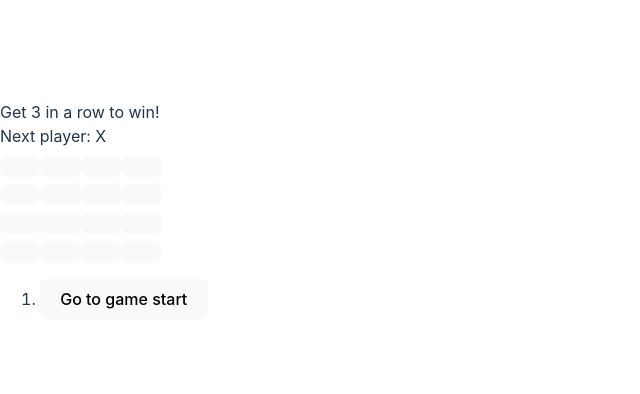
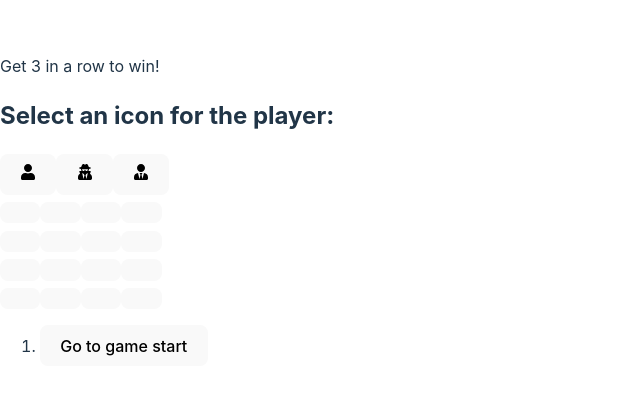
Before and after one commit to MauricioZavalaAr/TicTaacTsx, a React (Vite) app in the folder TicTacTsx/: page / in a window 1280 px wide. Shown: the part 182-576 px from the top of the page, without its empty margins (0-640 px from the left). Built offline with nearby package versions, Linux system fonts and the light colour scheme.

Commit message:
las update

```diff
--- a/TicTacTsx/package.json
+++ b/TicTacTsx/package.json
@@ -12,7 +12,8 @@
     "bootstrap": "^5.3.0",
     "react": "^18.2.0",
     "react-bootstrap": "^2.8.0",
-    "react-dom": "^18.2.0"
+    "react-dom": "^18.2.0",
+    "react-icons": "^4.10.1"
   },
   "devDependencies": {
     "@types/react": "^18.0.27",
--- a/TicTacTsx/src/Components/Game.tsx
+++ b/TicTacTsx/src/Components/Game.tsx
@@ -1,16 +1,18 @@
+
+// // ///////////////////-----------------------
 // import React, { useState } from 'react';
 // import Board from './TicTsx';
 
 // function Game() {
-//   const [history, setHistory] = useState([Array(9).fill(null)]);
+//   const [history, setHistory] = useState([Array(16).fill(null)]);
 //   const [currentMove, setCurrentMove] = useState(0);
 //   const xIsNext = currentMove % 2 === 0;
 //   const currentSquares = history[currentMove];
 
 //   function handlePlay(nextSquares: Array<string | null>) {
-//     const nextHistory = [...history.slice(0, currentMove + 1), nextSquares];
-//     setHistory(nextHistory);
-//     setCurrentMove(nextHistory.length - 1);
+//     setHistory(history.slice(0, currentMove + 1));
+//     setHistory((prevHistory) => [...prevHistory, nextSquares]);
+//     setCurrentMove((prevMove) => prevMove + 1);
 //   }
 
 //   function jumpTo(nextMove: number) {
@@ -40,50 +42,60 @@
 
 // export default Game;
 
+///////////////////////////---------------------------------
+import React, { useState } from 'react';
+import SquareValue from './types';
+import PlayerSelection from './playerSelection';
+import Board from './TicTsx';
 
 
+interface GameProps {
+  playerIcons: { [key: string]: JSX.Element | null };
+}
 
-
-
-///////////////////-----------------------
-import React, { useState } from 'react';
-import Board from './TicTsx';
-
-function Game() {
-  const [history, setHistory] = useState([Array(16).fill(null)]);
+const Game: React.FC<GameProps> = ({ playerIcons }) => {
+  const [history, setHistory] = useState([Array(16).fill('')]);
   const [currentMove, setCurrentMove] = useState(0);
   const xIsNext = currentMove % 2 === 0;
   const currentSquares = history[currentMove];
 
-  function handlePlay(nextSquares: Array<string | null>) {
-    setHistory(history.slice(0, currentMove + 1));
-    setHistory((prevHistory) => [...prevHistory, nextSquares]);
-    setCurrentMove((prevMove) => prevMove + 1);
+  const [selectedPlayerIcons, setSelectedPlayerIcons] = useState({ playerX: null, playerO: null });
+
+  function handlePlay(nextSquares: SquareValue[]) {
+    const nextHistory = [...history.slice(0, currentMove + 1), nextSquares];
+    setHistory(nextHistory);
+    setCurrentMove(nextHistory.length - 1);
   }
 
-  function jumpTo(nextMove: number) {
-    setCurrentMove(nextMove);
+  function handleIconSelect(icon: JSX.Element) {
+    setSelectedPlayerIcons((prevIcons) => {
+      return {
+        ...prevIcons,
+        [xIsNext ? 'playerX' : 'playerO']: icon,
+      };
+    });
   }
 
-  const moves = history.map((squares, move) => {
-    let description = move > 0 ? `Go to move #${move}` : 'Go to game start';
+  const moves = history.map((_, move) => {
+    const description = move > 0 ? 'Go to move #' + move : 'Go to game start';
     return (
       <li key={move}>
-        <button onClick={() => jumpTo(move)}>{description}</button>
+        <button onClick={() => setCurrentMove(move)}>{description}</button>
       </li>
     );
   });
 
   return (
     <div className="game">
+      <PlayerSelection onSelect={handleIconSelect} />
       <div className="game-board">
-        <Board xIsNext={xIsNext} squares={currentSquares} onPlay={handlePlay} />
+        <Board xIsNext={xIsNext} squares={currentSquares} onPlay={handlePlay} playerIcons={selectedPlayerIcons} />
       </div>
       <div className="game-info">
         <ol>{moves}</ol>
       </div>
     </div>
   );
-}
+};
 
 export default Game;
--- a/TicTacTsx/src/Components/TicTsx.tsx
+++ b/TicTacTsx/src/Components/TicTsx.tsx
@@ -1,12 +1,17 @@
+// ///////////// ------------------
 // import React from 'react';
 // import Square from './Square';
-// import calculateWinner from './calculateWinner';
+// import calculateWinner from './calculateWinner'; // Add this line to import the function
 
 // interface BoardProps {
 //   xIsNext: boolean;
 //   squares: Array<string | null>;
 //   onPlay: (nextSquares: Array<string | null>) => void;
 // }
+
+// ///
+
+
 
 // const Board: React.FC<BoardProps> = ({ xIsNext, squares, onPlay }) => {
 //   function handleClick(i: number) {
@@ -28,16 +33,25 @@
 //         <Square value={squares[0]} onSquareClick={() => handleClick(0)} />
 //         <Square value={squares[1]} onSquareClick={() => handleClick(1)} />
 //         <Square value={squares[2]} onSquareClick={() => handleClick(2)} />
+//         <Square value={squares[3]} onSquareClick={() => handleClick(3)} />
 //       </div>
 //       <div className="board-row">
-//         <Square value={squares[3]} onSquareClick={() => handleClick(3)} />
 //         <Square value={squares[4]} onSquareClick={() => handleClick(4)} />
 //         <Square value={squares[5]} onSquareClick={() => handleClick(5)} />
+//         <Square value={squares[6]} onSquareClick={() => handleClick(6)} />
+//         <Square value={squares[7]} onSquareClick={() => handleClick(7)} />
 //       </div>
 //       <div className="board-row">
-//         <Square value={squares[6]} onSquareClick={() => handleClick(6)} />
-//         <Square value={squares[7]} onSquareClick={() => handleClick(7)} />
 //         <Square value={squares[8]} onSquareClick={() => handleClick(8)} />
+//         <Square value={squares[9]} onSquareClick={() => handleClick(9)} />
+//         <Square value={squares[10]} onSquareClick={() => handleClick(10)} />
+//         <Square value={squares[11]} onSquareClick={() => handleClick(11)} />
+//       </div>
+//       <div className="board-row">
+//         <Square value={squares[12]} onSquareClick={() => handleClick(12)} />
+//         <Square value={squares[13]} onSquareClick={() => handleClick(13)} />
+//         <Square value={squares[14]} onSquareClick={() => handleClick(14)} />
+//         <Square value={squares[15]} onSquareClick={() => handleClick(15)} />
 //       </div>
 //     </>
 //   );
@@ -47,57 +61,61 @@
 
 
 
+////////////////////////////----------------------
+// ///////////// ------------------
+import React from 'react';
+import { calculateWinner } from './calculateWinner';
 
-///////////// ------------------
-import React from 'react';
 import Square from './Square';
-import calculateWinner from './calculateWinner'; // Add this line to import the function
+import SquareValue from './types';
 
 interface BoardProps {
   xIsNext: boolean;
-  squares: Array<string | null>;
-  onPlay: (nextSquares: Array<string | null>) => void;
+  squares: SquareValue[];
+  onPlay: (nextSquares: SquareValue[]) => void;
+  playerIcons: { [key: string]: JSX.Element | null };
 }
 
-const Board: React.FC<BoardProps> = ({ xIsNext, squares, onPlay }) => {
+const Board: React.FC<BoardProps> = ({ xIsNext, squares, onPlay, playerIcons }) => {
   function handleClick(i: number) {
     if (calculateWinner(squares) || squares[i]) {
       return;
     }
+
     const nextSquares = squares.slice();
-    nextSquares[i] = xIsNext ? 'X' : 'O';
+    nextSquares[i] = xIsNext ? (playerIcons.playerX || '') : (playerIcons.playerO || '');
     onPlay(nextSquares);
   }
 
-  const winner = calculateWinner(squares);
-  let status = winner ? `Winner: ${winner}` : `Next player: ${xIsNext ? 'X' : 'O'}`;
+  const renderSquare = (i: number) => {
+    return <Square value={squares[i]} onSquareClick={() => handleClick(i)} />;
+  };
 
   return (
     <>
-      <div className="status">{status}</div>
       <div className="board-row">
-        <Square value={squares[0]} onSquareClick={() => handleClick(0)} />
-        <Square value={squares[1]} onSquareClick={() => handleClick(1)} />
-        <Square value={squares[2]} onSquareClick={() => handleClick(2)} />
-        <Square value={squares[3]} onSquareClick={() => handleClick(3)} />
+        {renderSquare(0)}
+        {renderSquare(1)}
+        {renderSquare(2)}
+        {renderSquare(3)}
       </div>
       <div className="board-row">
-        <Square value={squares[4]} onSquareClick={() => handleClick(4)} />
-        <Square value={squares[5]} onSquareClick={() => handleClick(5)} />
-        <Square value={squares[6]} onSquareClick={() => handleClick(6)} />
-        <Square value={squares[7]} onSquareClick={() => handleClick(7)} />
+        {renderSquare(4)}
+        {renderSquare(5)}
+        {renderSquare(6)}
+        {renderSquare(7)}
       </div>
       <div className="board-row">
-        <Square value={squares[8]} onSquareClick={() => handleClick(8)} />
-        <Square value={squares[9]} onSquareClick={() => handleClick(9)} />
-        <Square value={squares[10]} onSquareClick={() => handleClick(10)} />
-        <Square value={squares[11]} onSquareClick={() => handleClick(11)} />
+        {renderSquare(8)}
+        {renderSquare(9)}
+        {renderSquare(10)}
+        {renderSquare(11)}
       </div>
       <div className="board-row">
-        <Square value={squares[12]} onSquareClick={() => handleClick(12)} />
-        <Square value={squares[13]} onSquareClick={() => handleClick(13)} />
-        <Square value={squares[14]} onSquareClick={() => handleClick(14)} />
-        <Square value={squares[15]} onSquareClick={() => handleClick(15)} />
+        {renderSquare(12)}
+        {renderSquare(13)}
+        {renderSquare(14)}
+        {renderSquare(15)}
       </div>
     </>
   );
--- a/TicTacTsx/src/Components/calculateWinner.ts
+++ b/TicTacTsx/src/Components/calculateWinner.ts
@@ -8,6 +8,8 @@
 //       [2, 5, 8],
 //       [0, 4, 8],
 //       [2, 4, 6],
+
+import SquareValue from "./types";
 
 
 //     ];
@@ -27,28 +29,26 @@
 
 
 /////// ------
-function calculateWinner(squares: Array<string | null>) {
+
+export function calculateWinner(squares: SquareValue[]): SquareValue | null {
     const lines = [
-      // Horizontal lines
       [0, 1, 2],
-      [1, 2, 3],
-      [4, 5, 6],
-      [5, 6, 7],
-      [8, 9, 10],
-      [9, 10, 11],
-      [12, 13, 14],
-      [13, 14, 15],
-
-      // Vertical lines
+      [3, 4, 5],
+      [6, 7, 8],
+      [0, 3, 6],
+      [1, 4, 7],
+      [2, 5, 8],
       [0, 4, 8],
-      [1, 5, 9],
-      [2, 6, 10],
-      [3, 7, 11],
-      [4, 8, 12],
-      [5, 9, 13],
-      [6, 10, 14],
-      [7, 11, 15],
-
+      [2, 4, 6],
+      // Add your additional horizontal and vertical lines here
+      [0, 1, 2, 3],
+      [4, 5, 6, 7],
+      [8, 9, 10, 11],
+      [12, 13, 14, 15],
+      [0, 4, 8, 12],
+      [1, 5, 9, 13],
+      [2, 6, 10, 14],
+      [3, 7, 11, 15],
       // Diagonal lines
     [0, 5, 10],
     [1, 6, 11],
@@ -60,13 +60,11 @@ function calculateWinner(squares: Array<string | null>) {
     [11, 14, 15],
     ];
 
-    for (let i = 0; i < lines.length; i++) {
-      const [a, b, c] = lines[i];
-      if (squares[a] && squares[a] === squares[b] && squares[a] === squares[c]) {
-        return squares[a];
+    for (const line of lines) {
+        const [a, b, c, d] = line;
+        if (squares[a] && squares[a] === squares[b] && squares[a] === squares[c] && squares[a] === squares[d]) {
+          return squares[a];
+        }
       }
+      return null;
     }
-    return null;
-  }
-
-  export default calculateWinner;
--- /dev/null
+++ b/TicTacTsx/src/Components/playerSelection.tsx
@@ -0,0 +1,28 @@
+import React from 'react';
+import { FaUser, FaUserSecret, FaUserTie } from 'react-icons/fa';
+
+interface PlayerSelectionProps {
+  onSelect: (icon: JSX.Element) => void;
+}
+
+const PlayerSelection: React.FC<PlayerSelectionProps> = ({ onSelect }) => {
+  return (
+    <div className="player-selection">
+      <h2>Select an icon for the player:</h2>
+      <div className="icon-container">
+        <button onClick={() => onSelect(<FaUser />)}>
+          <FaUser />
+        </button>
+        <button onClick={() => onSelect(<FaUserSecret />)}>
+          <FaUserSecret />
+        </button>
+        <button onClick={() => onSelect(<FaUserTie />)}>
+          <FaUserTie />
+        </button>
+        {/* Add more buttons with other icons */}
+      </div>
+    </div>
+  );
+};
+
+export default PlayerSelection;
--- /dev/null
+++ b/TicTacTsx/src/Components/types.ts
@@ -0,0 +1,2 @@
+type SquareValue = 'X' | 'O' | '';
+export default SquareValue;
```
Also changed, not shown: TicTacTsx/src/Components/Square.tsx (+18 -3 lines), 1 other file (tests, documents, lock files or other folders).
